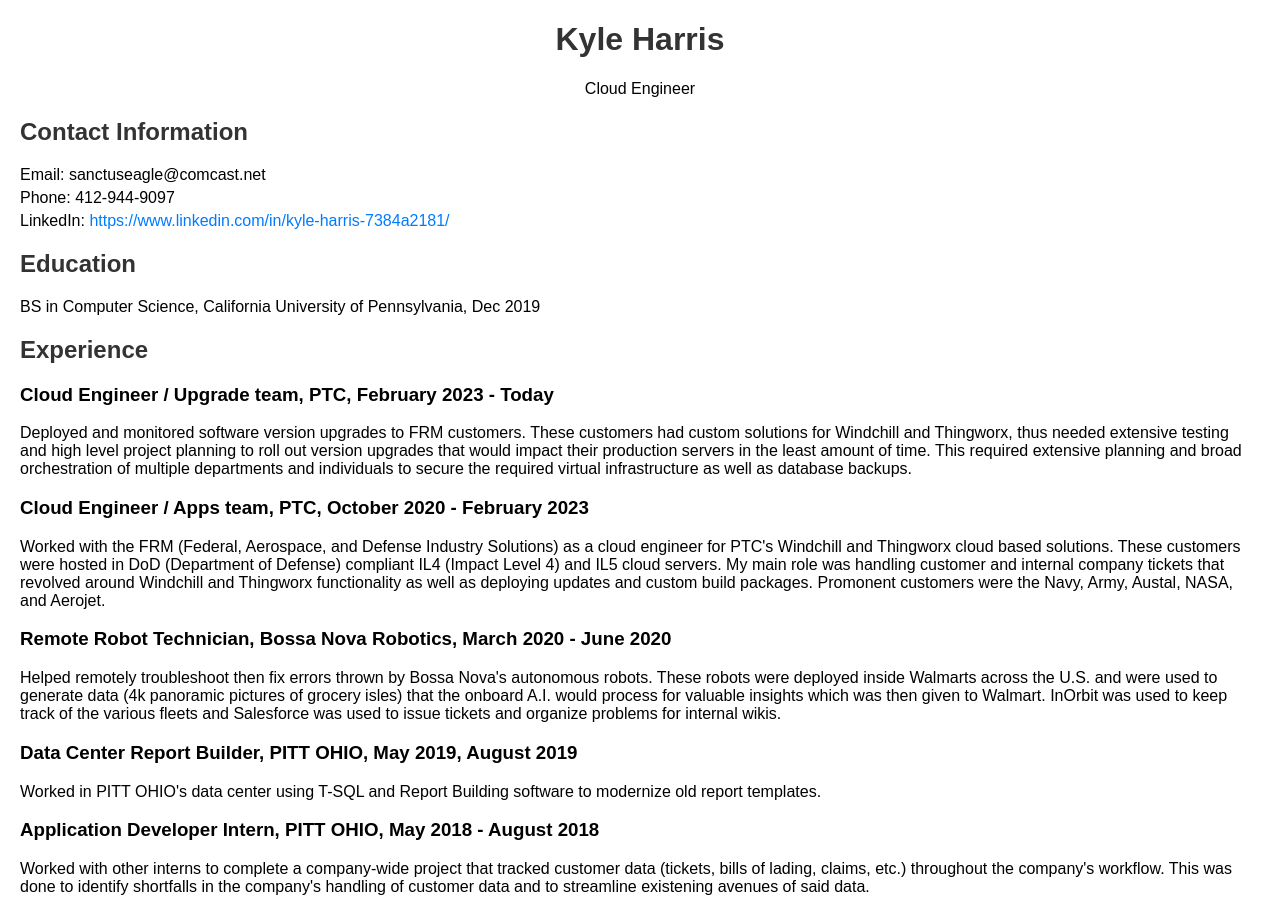
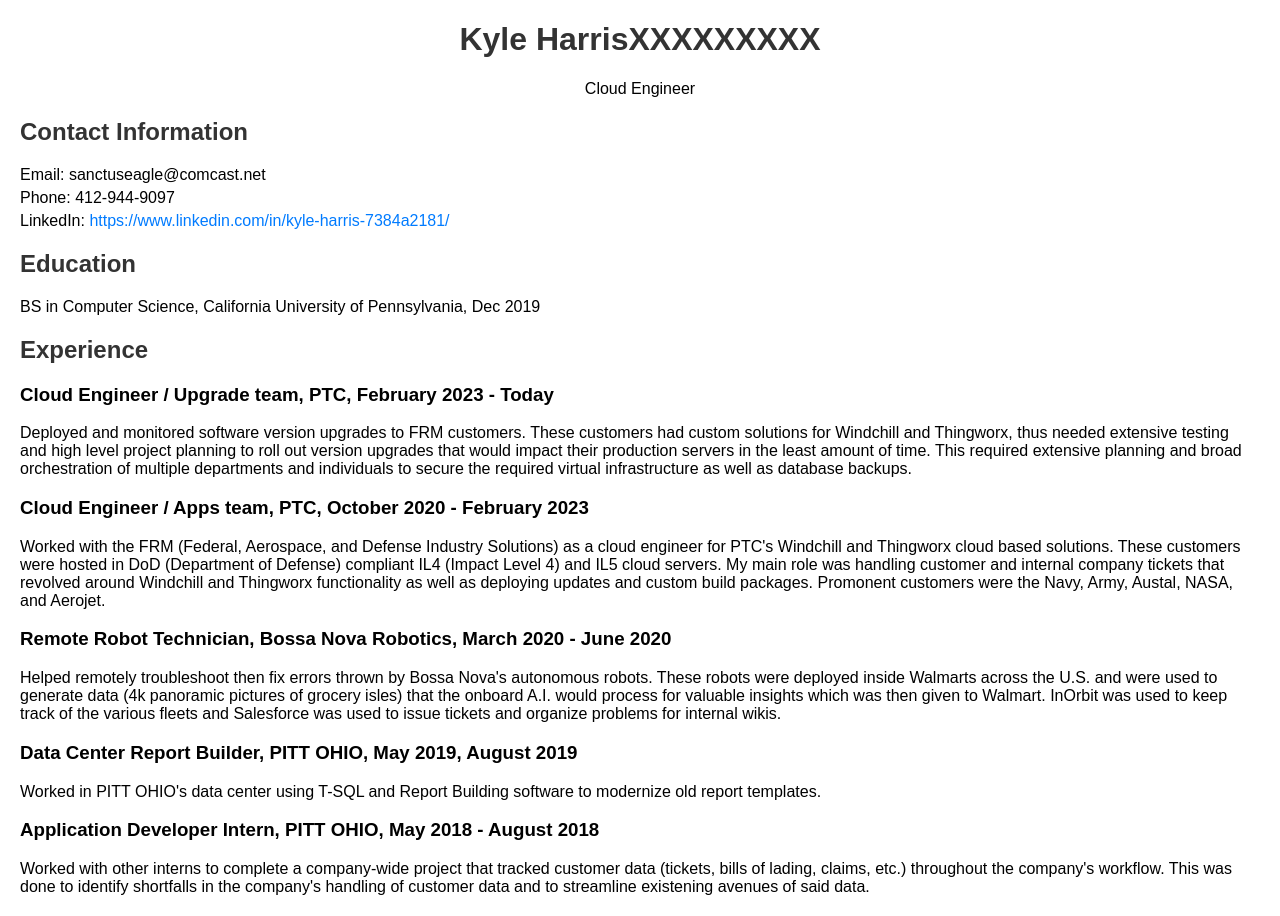
Before and after one commit to SanctusTangy/CloudResumeChallenge, a plain HTML site: page index.html in a window 1280 px wide. Drawn offline with Linux system fonts and the light colour scheme.

Commit message:
updated text

```diff
--- a/index.html
+++ b/index.html
@@ -33,7 +33,7 @@
 </head>
 <body>
     <header>
-        <h1>Kyle Harris</h1>
+        <h1>Kyle HarrisXXXXXXXXX</h1>
         <p>Cloud Engineer</p>
     </header>
 
```
